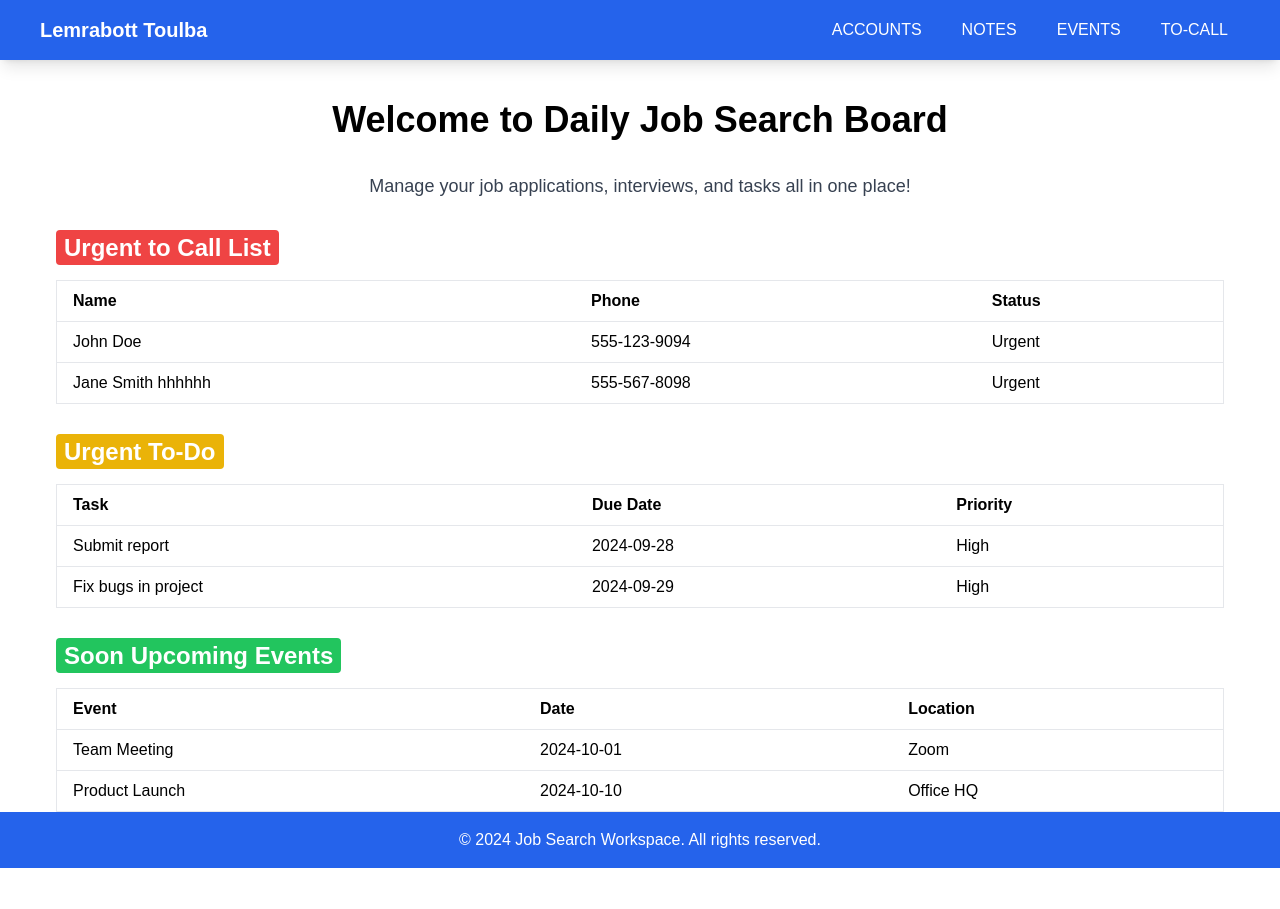
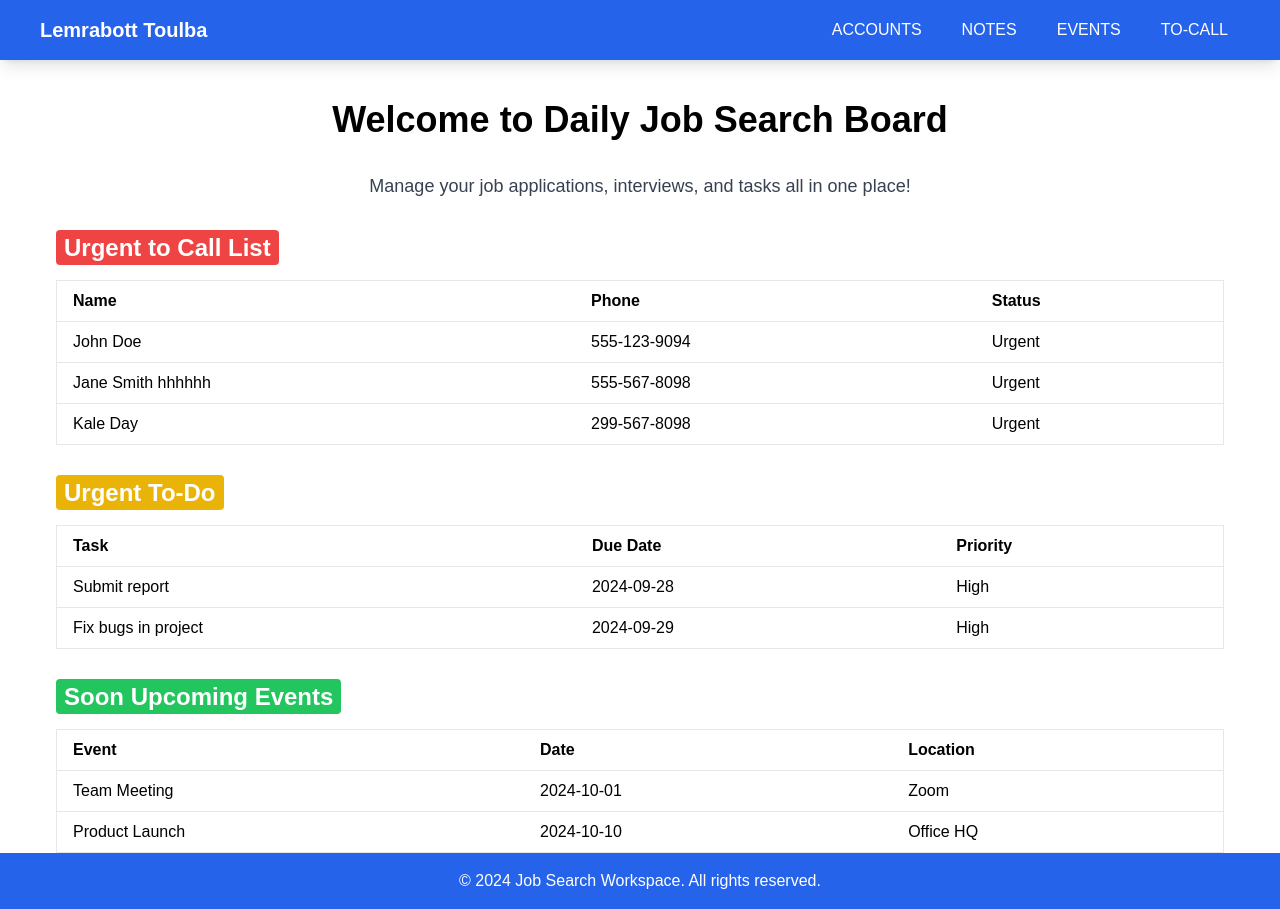
Before and after one commit to tlb-lemrabott/workspace-app, a React (Create React App) app: page / in a window 1280 px wide. Before the commit the page ends 868 px from the top, so only its background shows below. Built offline with nearby package versions, Linux system fonts and the light colour scheme; no server answers.

Commit message:
add new contact example

```diff
--- a/src/pages/to-call/UrgentToCall.jsx
+++ b/src/pages/to-call/UrgentToCall.jsx
@@ -4,6 +4,7 @@ const UrgentToCall = () => {
   const data = [
     { name: 'John Doe', phone: '555-123-9094', status: 'Urgent' },
     { name: 'Jane Smith hhhhhh ', phone: '555-567-8098', status: 'Urgent' },
+    { name: 'Kale Day ', phone: '299-567-8098', status: 'Urgent' },
     // Add more rows as needed
   ];
 
```
